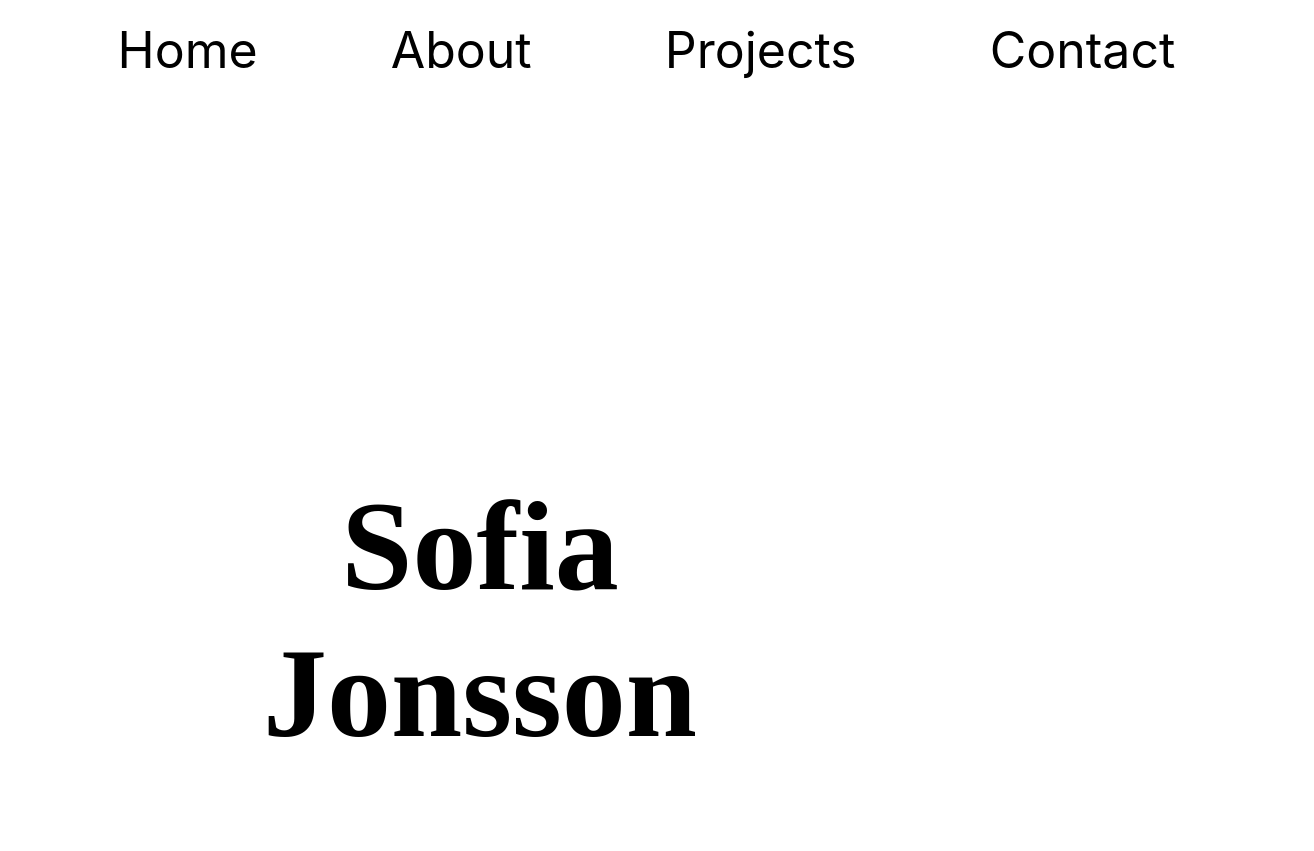
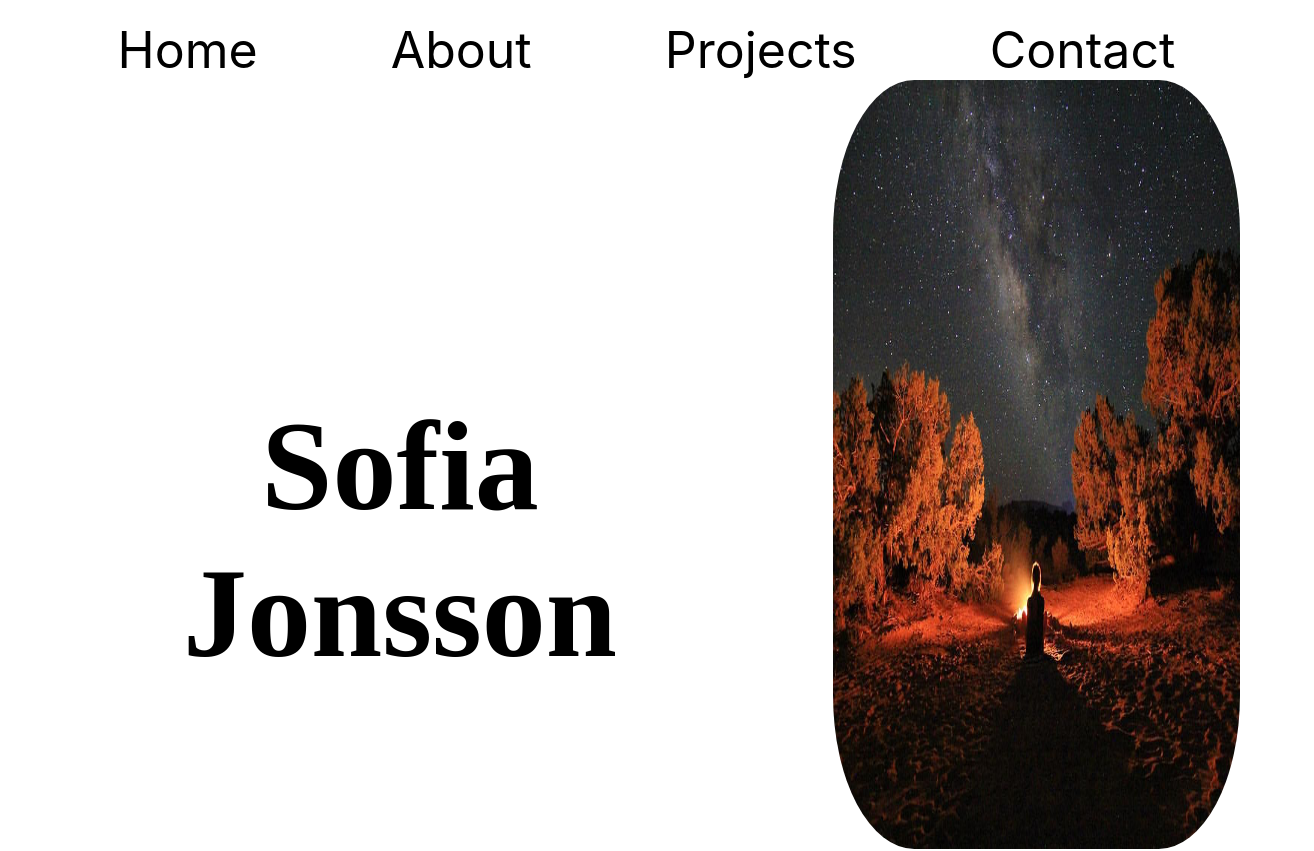
Before and after one commit to vibraniumforge/portfolio_site, a React (Create React App) app: page / in a window 1280 px wide. Shown: the top 851 px of the page, 1314 px wide, since content can reach past the window. Built offline with nearby package versions, Linux system fonts and the light colour scheme.

Commit message:
improved home img and name tag

```diff
--- a/src/App.css
+++ b/src/App.css
@@ -24,6 +24,7 @@
   color: #61dafb;
 }
 .user-name {
+  margin-top: 400px;
   margin: 400px;
   color: black;
   font-family: serif;
@@ -36,23 +37,23 @@
   -o-transform: translate(-50%, -50%);
   transform: translate(-50%, -50%);
 
-  /* transform: translate(-50%, -50%); */
+  transform: translate(-50%, -50%);
 }
 .home-p-tag{
-  margin-top: -400px;
+  /* margin-top: -400px; */
   color: black;
   font-size: 3em;
-  margin-left: 300px;
-  margin-right: 300px;
+  /* margin-left: 300px;
+  margin-right: 300px; */
   font-family: serif;
   /* text-shadow: 2px 2px 4px black; */
-  top: 50%;
+  /* top: 50%;
   left: 50%;
   -webkit-transform: translate(-50%, -50%);
   -moz-transform: translate(-50%, -50%);
   -ms-transform: translate(-50%, -50%);
   -o-transform: translate(-50%, -50%);
-  transform: translate(-50%, -50%);
+  transform: translate(-50%, -50%); */
 }
 
 .sm-nav-a{
@@ -63,35 +64,44 @@
 
 }
 
-.row {
-  display: flex;
-  padding: 40px;
-  margin: 40px;
-
+.wrapper {
+  display: grid;
+  grid-template-columns: repeat(3, 1fr);
+  grid-gap: 10px;
+  grid-auto-rows: minmax(100px, auto);
+}
+.one {
+  grid-column: 1 / 8;
+  grid-row: 1;
 }
 
-.column {
+
+.column-1 {
   flex: 50%;
 
 }
 .column-2 {
   flex: 50%;
   overflow: hidden;
+  grid-column: 3;
+  grid-row: 1;
+}
 
-}
 .home-img {
   position: relative;
   width: 100%;
-  height: 100%;
+  height: 60%;
+
   border-radius: 20%;
-  top: 50%;
+  /* top: 50%;
   left: 50%;
-  max-width: 5000px;
+  max-width: 100px;
+
   -webkit-transform: translate(-50%, -50%);
   -moz-transform: translate(-50%, -50%);
   -ms-transform: translate(-50%, -50%);
   -o-transform: translate(-50%, -50%);
-  transform: translate(-50%, -50%);
+  transform: translate(-50%, -50%); */
 
 }
 
@@ -123,6 +133,12 @@
 
 .projects-header{
   font-size: 3em;
+  text-decoration: none;
+  style: bold;
+  color: black;
+}
+.projects-link{
+  font-size: 1.5em;
   text-decoration: none;
   style: bold;
   color: black;
--- a/src/containers/Home.js
+++ b/src/containers/Home.js
@@ -16,16 +16,16 @@ class Home extends Component {
 	render() {
 
 		return(
-			<div class="row">
-			  <div class="column">
+			<div className="wrapper">
+			  <div className="one">
 					<br />
 					<br />
 					<br />
 					<h1 className='user-name'> Sofia Jonsson</h1>
 					<p className="home-p-tag">Front-end web developer</p>
-					<a class="sm-nav-a" id="home-pg-button"><Link to="/projects" style={{paddingLeft: 13, textDecoration: 'none'}}>View My Work </Link></a>
+					<a className="sm-nav-a" id="home-pg-button"><Link to="/projects" style={{paddingLeft: 13, textDecoration: 'none'}}>View My Work </Link></a>
 				</div>
-			  <div class="column-2">
+			  <div className="column-2">
 					<img src={require('../components/moab2.png')} className="home-img"/>
 				</div>
 			</div>
--- a/src/containers/Projects.js
+++ b/src/containers/Projects.js
@@ -22,7 +22,15 @@ class Projects extends Component {
 								style={{ height: '400px', width: '600px'}}
 								>
 							</img>
+							<br/>
+							<br/>
+							<br/>
 
+						<h4>
+							<a href='https://roam-travel-app.herokuapp.com/' className='projects-link'>
+								View Live Site
+							</a>
+						</h4>
 					</div>
 				</div>
 
@@ -36,23 +44,66 @@ class Projects extends Component {
 								style={{ height: '400px', width: '600px'}}
 								>
 							</img>
+							<br/>
+							<br/>
+							<br/>
 
+						<h4>
+							<a href='https://roam-travel-app.herokuapp.com/' className='projects-link'>
+								View Live Site
+							</a>
+						</h4>
 					</div>
 				</div>
 
 				<div className='card'>
 					<div className='container'>
-						<a href="https://github.com/sofiajonsson/roam" className="projects-header">Roam</a>
+						<a href="https://roam-travel-app.herokuapp.com/" className="projects-header">
+							Roam
+						</a>
 							<p className="projects-paragraph">Ruby on Rails App</p>
+								<br/>
+								<br/>
+
 							<img
 								src="https://github.com/sofiajonsson/roam/raw/master/lib/art/roam_screenshot.png"
 								alt="Avatar"
 								style={{ height: '400px', width: '600px'}}
 								>
 							</img>
+								<br/>
+								<br/>
 
+							<h4>
+								<a href='https://roam-travel-app.herokuapp.com/' className='projects-link'>
+									View Live Site
+								</a>
+							</h4>
 					</div>
 				</div>
+
+				<div className='card'>
+					<div className='container'>
+						<a href="https://github.com/sofiajonsson/front_end_finals" className="projects-header">Calendar App</a>
+							<p className="projects-paragraph">React.js Front End, Ruby on Rails Back End</p>
+							<img
+								src="https://github.com/sofiajonsson/front_end_final/raw/master/pow_tracker_front_end.png"
+								alt="Avatar"
+								style={{ height: '400px', width: '600px'}}
+								>
+							</img>
+							<br/>
+							<br/>
+							<br/>
+
+						<h4>
+							<a href='https://roam-travel-app.herokuapp.com/' className='projects-link'>
+								View Live Site
+							</a>
+						</h4>
+					</div>
+				</div>
+
 					<br />
 					<br />
 					 <p className="general-p-tag"> </p>
```
